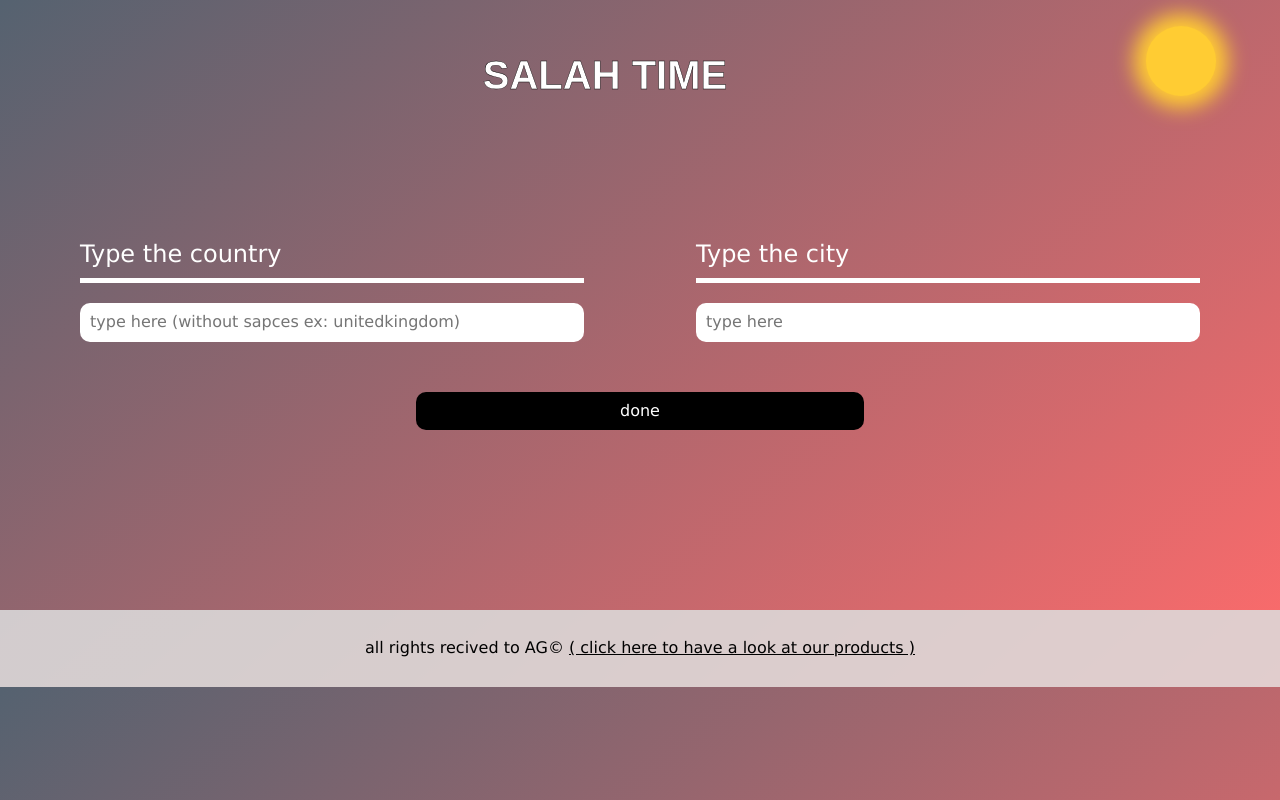
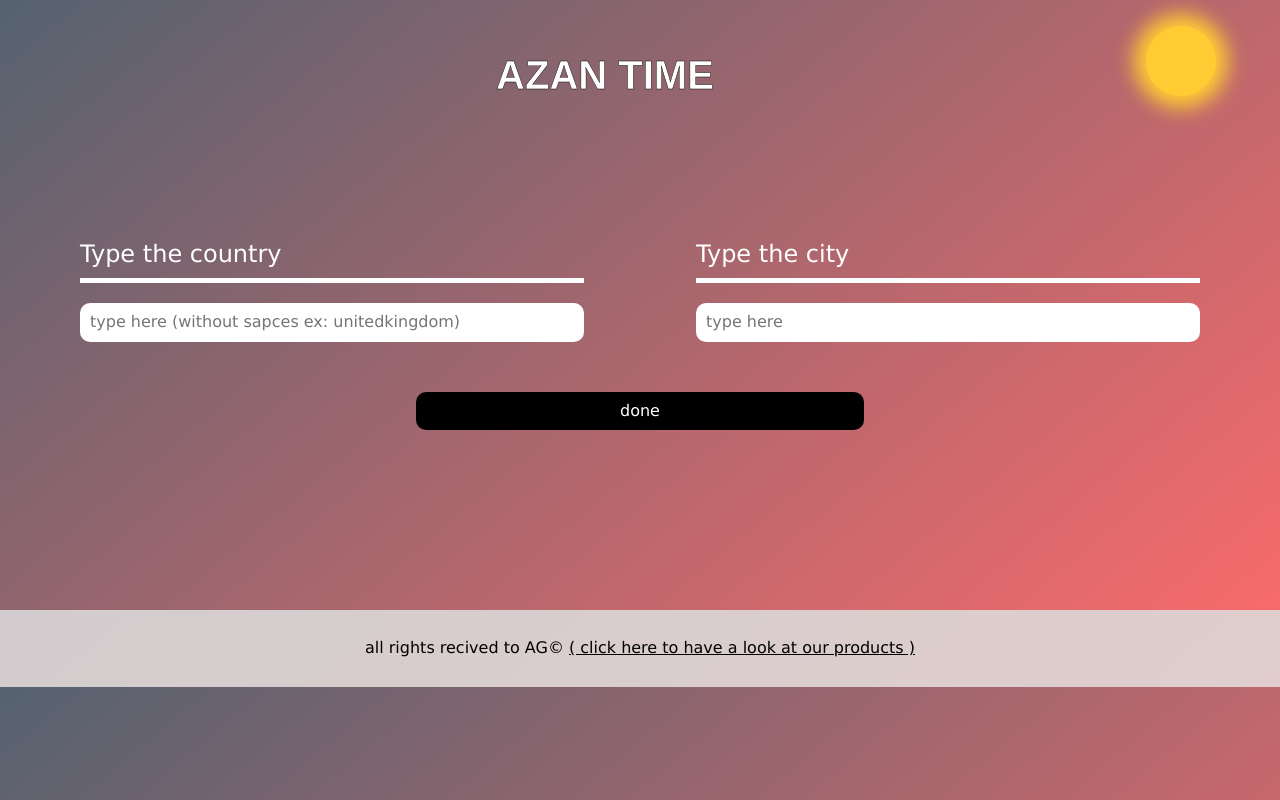
Before and after one commit to AG-asergroup/AzanTime, a website with bundled scripts: page index.html in a window 1280 px wide. Built offline with nearby package versions, Linux system fonts and the light colour scheme; files whose address does not match are found by name.

Commit message:
Merge remote changes

```diff
--- a/index.html
+++ b/index.html
@@ -15,7 +15,7 @@
 <body>
     <header id="header">
         <div id="planet" class="sun"></div>
-        <h1>salah time</h1>
+        <h1>azan time</h1>
     </header>
     <main>
         <div class="select">
```
